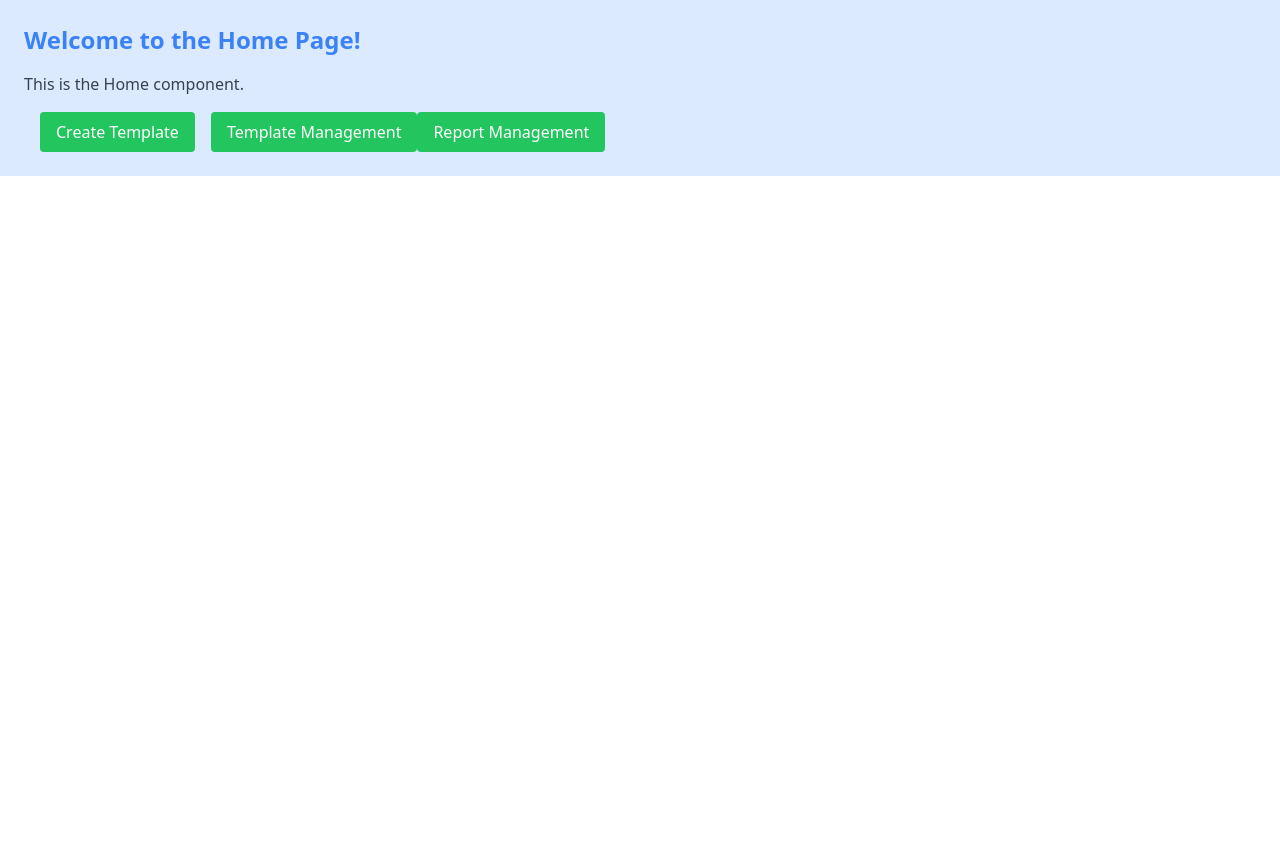
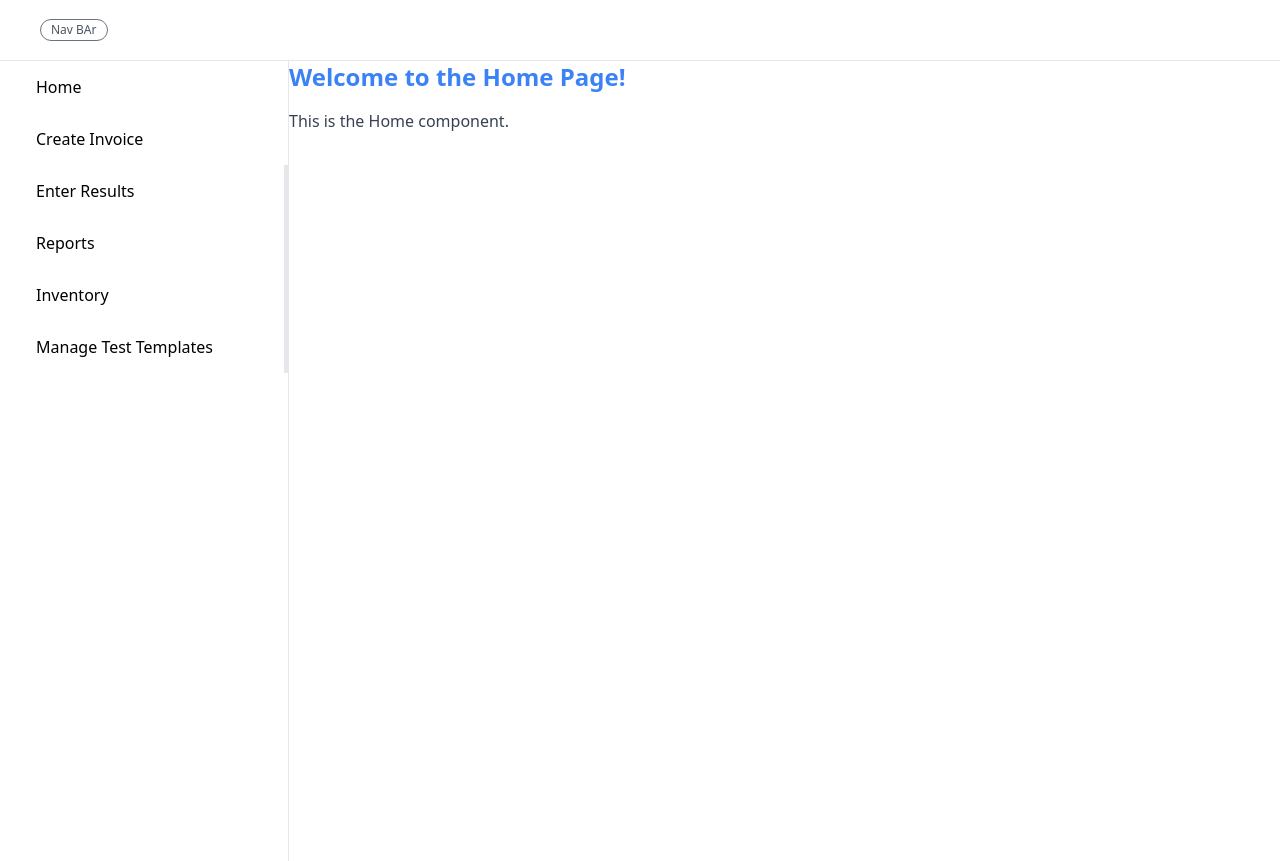
Before and after one commit to sandunudayakantha/smart-lab, a React (Vite) app in the folder frontend/: page / in a window 1280 px wide. Before the commit the page ends 800 px from the top, so only its background shows below. Built offline with nearby package versions, Linux system fonts and the light colour scheme.

Commit message:
lab panel

```diff
--- a/frontend/src/App.jsx
+++ b/frontend/src/App.jsx
@@ -8,13 +8,21 @@ import TestTemplates from "./pages/Templates/TestTemplates"
 import UpdateTemplate from "./pages/Templates/UpdateTemplate"
 import Reports from "./pages/Reports/Reports"
 import CreateReport from "./pages/Reports/CreateReport"
+import Navbar from "./components/Navbar"
+import Sidebar from "./components/Sidebar"
 
 function App() {
 
 
   return (
 
-      <div  >
+      <div>
+
+        <Navbar/>
+        <div className="flex" >
+
+          <div><Sidebar/></div>
+          <div className="w-full h-full">
           <Routes>
             <Route path="/" element={<Home/>} />
 
@@ -25,7 +33,7 @@ function App() {
 
             <Route path="/reports" element={<Reports/>} />
 
-        <Route path="/create-report/:id" element={<CreateReport/>} />
+  <           Route path="/create-report/:id" element={<CreateReport/>} />
 
 
 
@@ -33,6 +41,19 @@ function App() {
           </div>
 
 
+
+
+
+        </div>
+
+
+
+
+
+
+      </div>
+
+
   )
 }
 
--- /dev/null
+++ b/frontend/src/components/Navbar.jsx
@@ -0,0 +1,15 @@
+import React from 'react'
+
+const Navbar = () => {
+  return (
+    <div className='flex justify-between items-center px-4 sm:px-10 py-3 border-b bg-white'>
+    <div className='flex items-center gap-2 text-xs'>
+
+        <p className='border px-2.5 py-0.5 rounded-full border-gray-500 text-gray-600'>Nav BAr</p>
+    </div>
+    <button  className='bg-primary text-white text-sm px-10 py-2 rounded-full'>Logout</button>
+</div>
+  )
+}
+
+export default Navbar
--- /dev/null
+++ b/frontend/src/components/Sidebar.jsx
@@ -0,0 +1,58 @@
+import React from 'react'
+import { NavLink } from 'react-router-dom'
+
+const Sidebar = () => {
+  return (
+    <div className='min-h-screen bg-white border-r'>
+
+
+
+      <ul>
+
+
+                <NavLink className='flex items-center gap-3 py-3.5 px-3 md:px-9 md:min-w-72 cursor-pointer $border-r-4  '
+                to={"/"}
+                >
+
+                    <p>Home</p>
+                </NavLink>
+
+                <NavLink className='flex items-center gap-3 py-3.5 px-3 md:px-9 md:min-w-72 cursor-pointer '
+                to={"/templates"}
+                >
+
+                    <p>Create Invoice</p>
+                </NavLink>
+
+                <NavLink className= 'flex items-center gap-3 py-3.5 px-3 md:px-9 md:min-w-72 cursor-pointer border-r-4'>
+                    <p>Enter Results</p>
+                </NavLink>
+
+                <NavLink className= "flex items-center gap-3 py-3.5 px-3 md:px-9 md:min-w-72 cursor-pointer border-r-4 border-primary">
+
+                    <p>Reports</p>
+                </NavLink>
+
+                <NavLink className= "flex items-center gap-3 py-3.5 px-3 md:px-9 md:min-w-72 cursor-pointer border-r-4 border-primary">
+
+                    <p>Inventory</p>
+                </NavLink>
+
+                <NavLink className= "flex items-center gap-3 py-3.5 px-3 md:px-9 md:min-w-72 cursor-pointer border-r-4 border-primary"
+                to={"/alltemplates"}>
+
+                    <p>Manage  Test Templates</p>
+                </NavLink>
+
+            </ul>
+
+
+
+
+
+
+    </div>)
+
+}
+
+export default Sidebar
--- a/frontend/src/pages/Home.jsx
+++ b/frontend/src/pages/Home.jsx
@@ -20,31 +20,12 @@ const Home = () => {
 
 
   return (
-    <div className="bg-blue-100 p-6">
+    <div className="bg-blue">
       <h1 className="text-2xl font-bold text-blue-500">Welcome to the Home Page!</h1>
       <p className="mt-4 text-gray-700">This is the Home component.</p>
 
 
-      <button
-        onClick={handleCreateTemplateClick}
-        className="mt-4 bg-green-500 text-white px-4 py-2 rounded hover:bg-green-600 mx-4"
-      >
-        Create Template
-      </button>
 
-      <button
-        onClick={handleManageTemplateClick}
-        className="mt-4 bg-green-500 text-white px-4 py-2 rounded hover:bg-green-600"
-      >
-        Template Management
-      </button>
-
-      <button
-        onClick={handleManageReportClick}
-        className="mt-4 bg-green-500 text-white px-4 py-2 rounded hover:bg-green-600"
-      >
-        Report Management
-      </button>
     </div>
   )
 }
```
Lines whose indentation alone changed are shown as unchanged.
